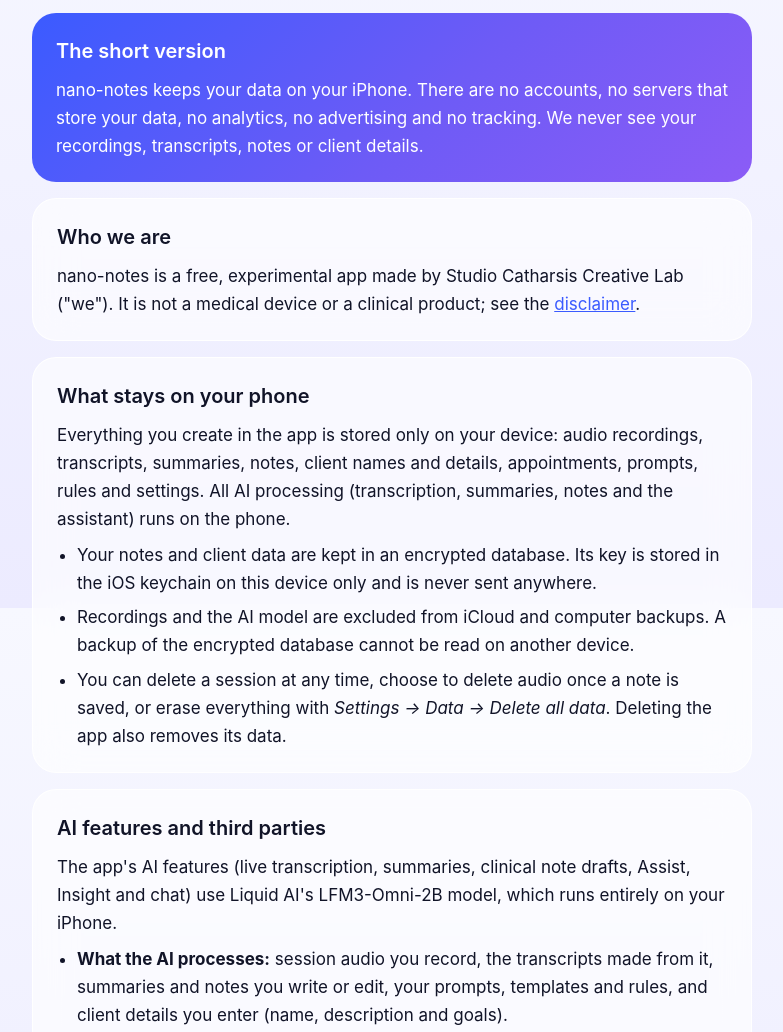
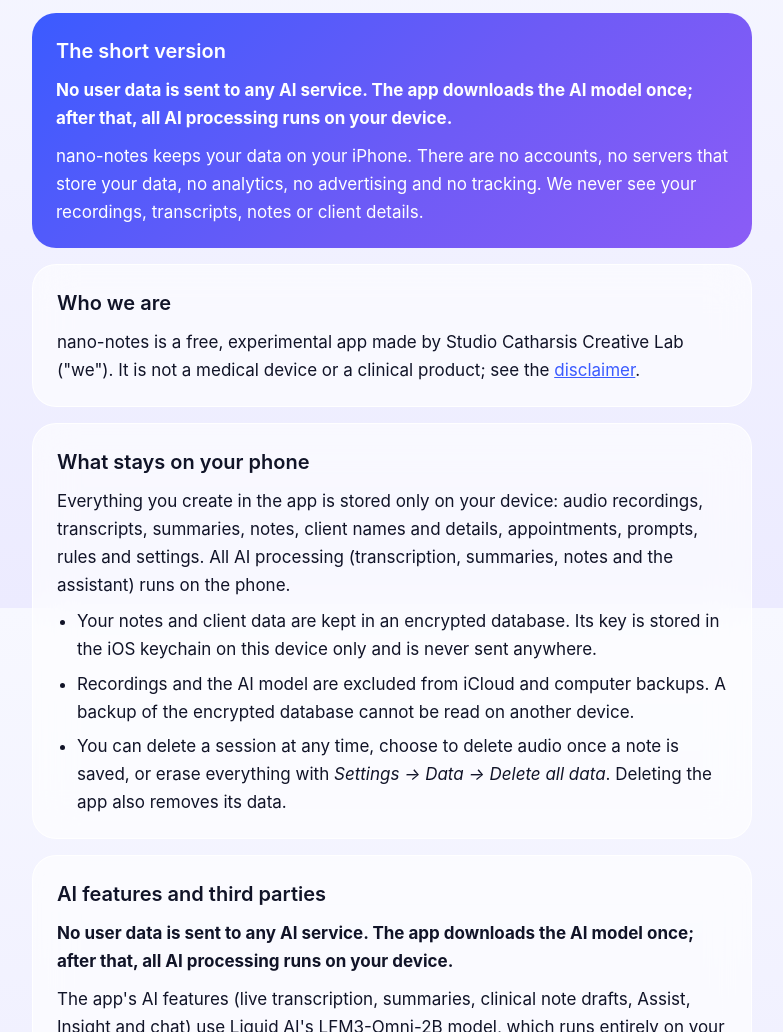
Before and after one commit to Studio-Catharsis-Creative-Lab/nano-notes, a plain HTML site: page privacy.html in a window 1280 px wide. Shown: the part 192-1224 px from the top of the page, without its empty margins (248-1031 px from the left). Drawn offline with Linux system fonts and the light colour scheme.

Commit message:
Privacy policy: lead with no user data to any AI service, one model download, then local
Co-Authored-By: Claude Opus 5.5 <noreply@anthropic.com>

```diff
--- a/privacy.html
+++ b/privacy.html
@@ -40,6 +40,7 @@ p { margin: 0; }
 
   <section class="card summary">
     <h2>The short version</h2>
+    <p><strong>No user data is sent to any AI service. The app downloads the AI model once; after that, all AI processing runs on your device.</strong></p>
     <p>nano-notes keeps your data on your iPhone. There are no accounts, no servers that store your data, no analytics, no advertising and no tracking. We never see your recordings, transcripts, notes or client details.</p>
   </section>
 
@@ -60,6 +61,7 @@ p { margin: 0; }
 
   <section class="card">
     <h2>AI features and third parties</h2>
+    <p><strong>No user data is sent to any AI service. The app downloads the AI model once; after that, all AI processing runs on your device.</strong></p>
     <p>The app's AI features (live transcription, summaries, clinical note drafts, Assist, Insight and chat) use Liquid AI's LFM3-Omni-2B model, which runs entirely on your iPhone.</p>
     <ul>
       <li><strong>What the AI processes:</strong> session audio you record, the transcripts made from it, summaries and notes you write or edit, your prompts, templates and rules, and client details you enter (name, description and goals).</li>
```
